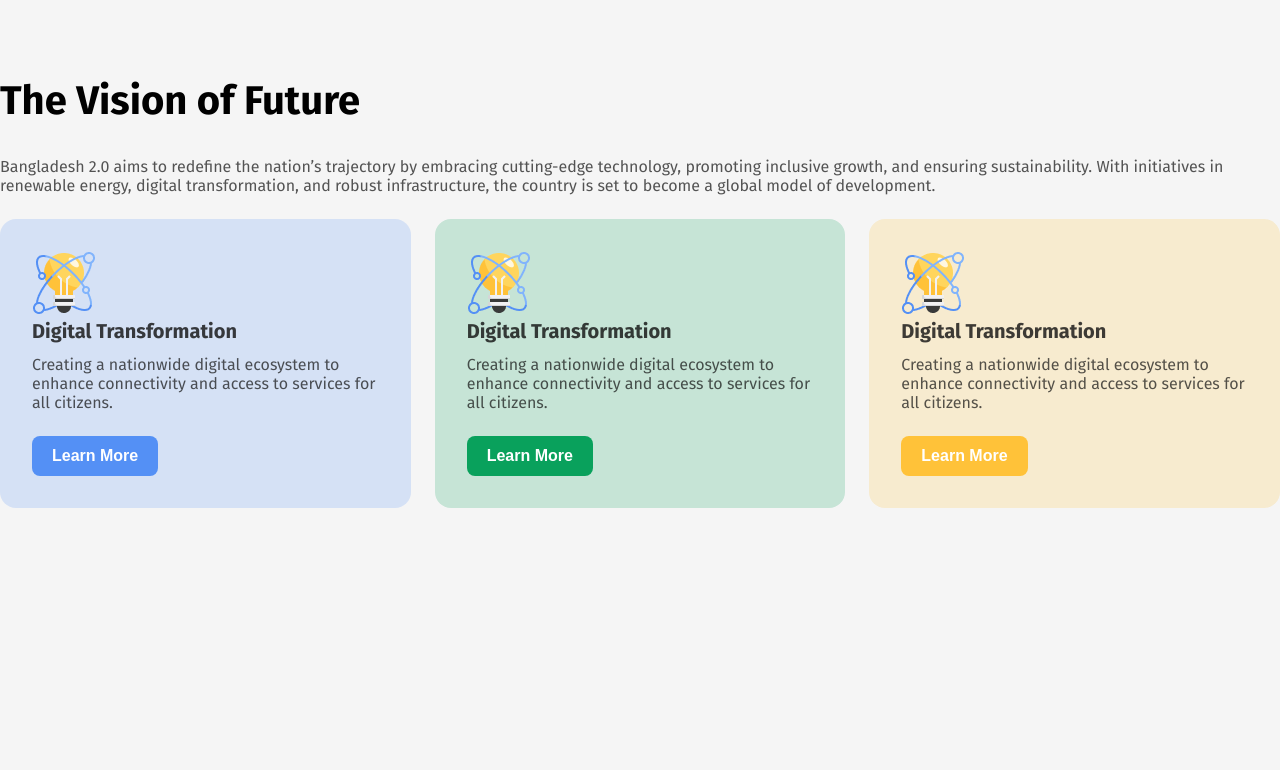
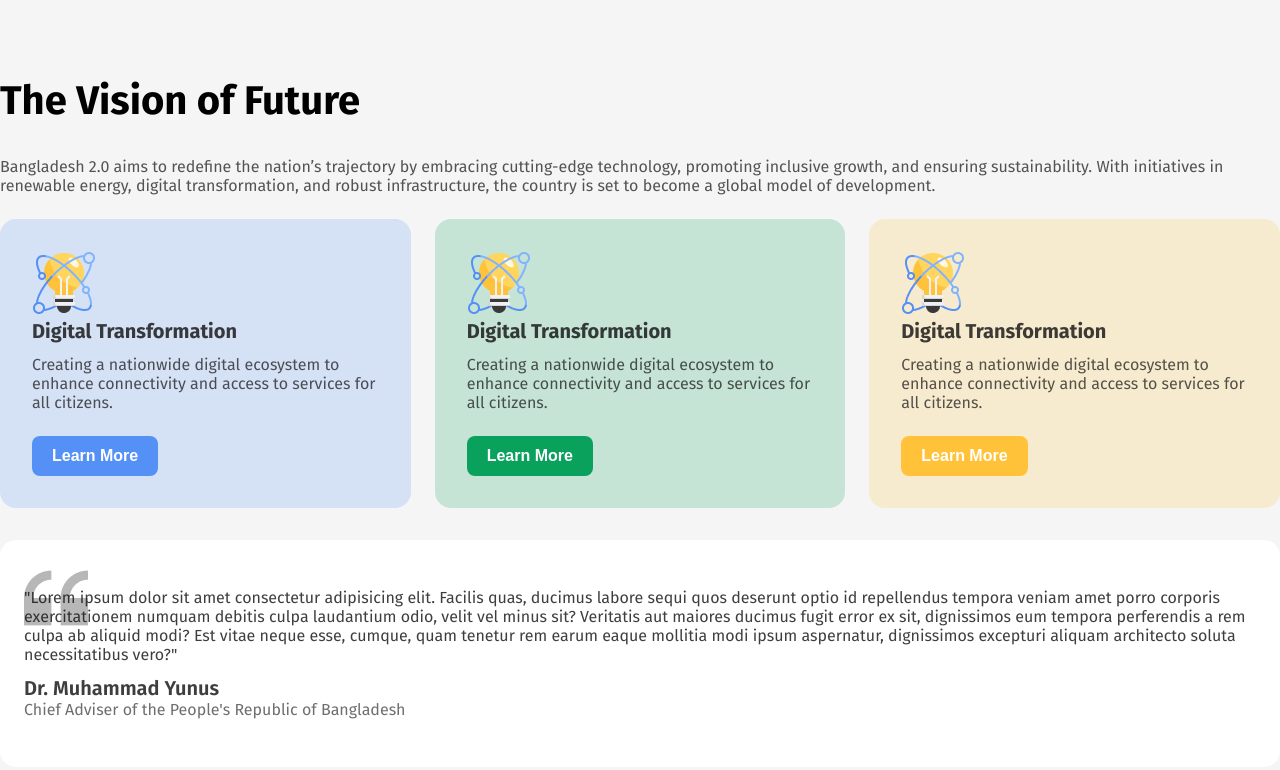
Before and after one commit to hsagor703/our-nation-project, a plain HTML site: page index.html in a window 1280 px wide. Shown: the part 1098-1868 px from the top of the page. Before the commit the page ends 1638 px from the top, so only its background shows below. Drawn offline with Linux system fonts and the light colour scheme.

Commit message:
added my code

```diff
--- a/index.html
+++ b/index.html
@@ -96,7 +96,19 @@
          </section>
         <!-- future section ends here  -->
 
+        <!-- comment section start here  -->
+         <section class="comment-section">
+            <img src="assets/quote-bg.png" alt="" class="comment-img">
+            <p class="comment-description">
+                "Lorem ipsum dolor sit amet consectetur adipisicing elit. Facilis quas, ducimus labore sequi quos deserunt optio id repellendus tempora veniam amet porro corporis exercitationem numquam debitis culpa laudantium odio, velit vel minus sit? Veritatis aut maiores ducimus fugit error ex sit, dignissimos eum tempora perferendis a rem culpa ab aliquid modi? Est vitae neque esse, cumque, quam tenetur rem earum eaque mollitia modi ipsum aspernatur, dignissimos excepturi aliquam architecto soluta necessitatibus vero?"
+            </p>
 
+            <h5 class="comment-holder-name">Dr. Muhammad Yunus</h5>
+            <p class="comment-holder-address">
+                Chief Adviser of the People's Republic of Bangladesh
+            </p>
+         </section>
+        <!-- comment section start here  -->
 
     </main>
     <!-- main section ends here  -->
--- a/style sheet/our nation project.css
+++ b/style sheet/our nation project.css
@@ -256,3 +256,35 @@ body{
   border: none;
 }
 /* future section ends here  */
+
+/* comment section start here  */
+.comment-section{
+  padding: 48px 24px;
+  background-color: #ffffff;
+  border-radius: 16px;
+  margin-bottom: 80px;
+}
+
+.comment-img{
+  position: absolute;
+  margin-top: -22px;
+}
+
+.comment-description{
+  position: relative;
+  margin-bottom: 12px;
+  color: rgba(14, 14, 14, 0.8);
+  font-size: 16px;
+}
+
+.comment-holder-name{
+  font-size: 20px;
+  color: rgba(14, 14, 14, 0.8);
+  font-weight: 600;
+}
+
+.comment-holder-address{
+  font-size: 16px;
+  color: rgba(14, 14, 14, 0.6);
+}
+/* comment section ends here  */
```
